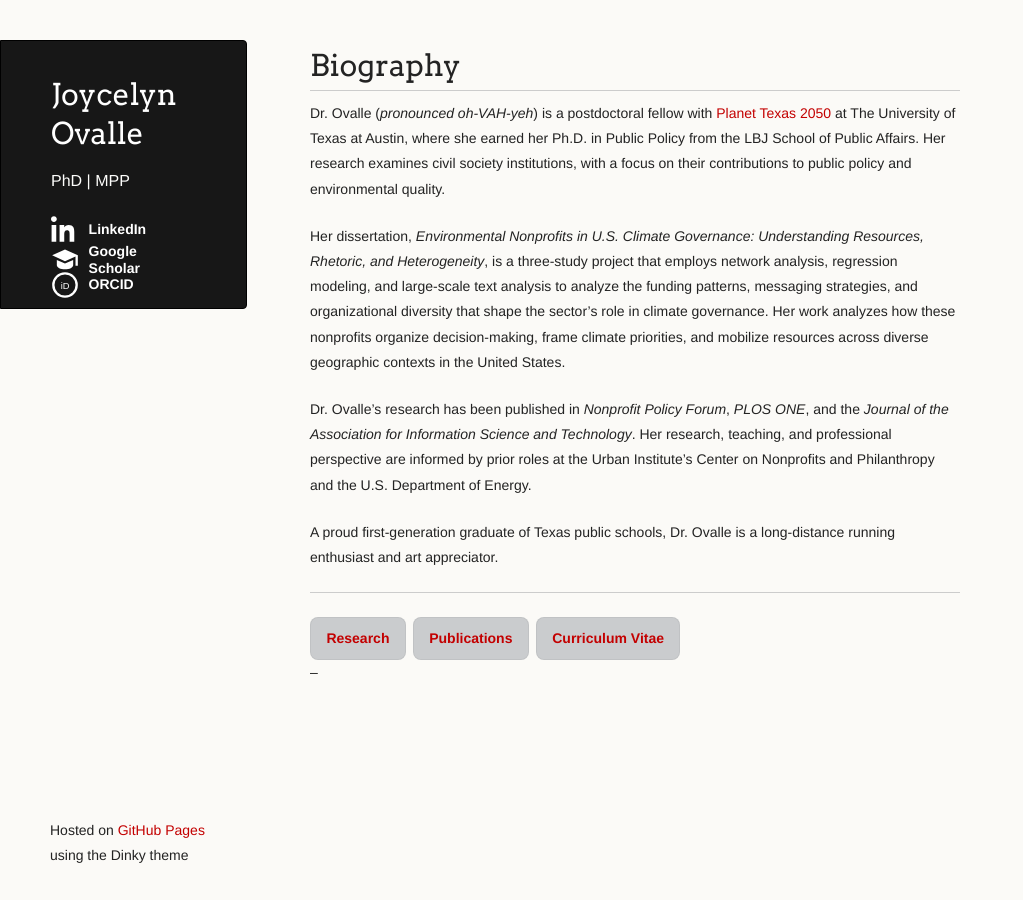
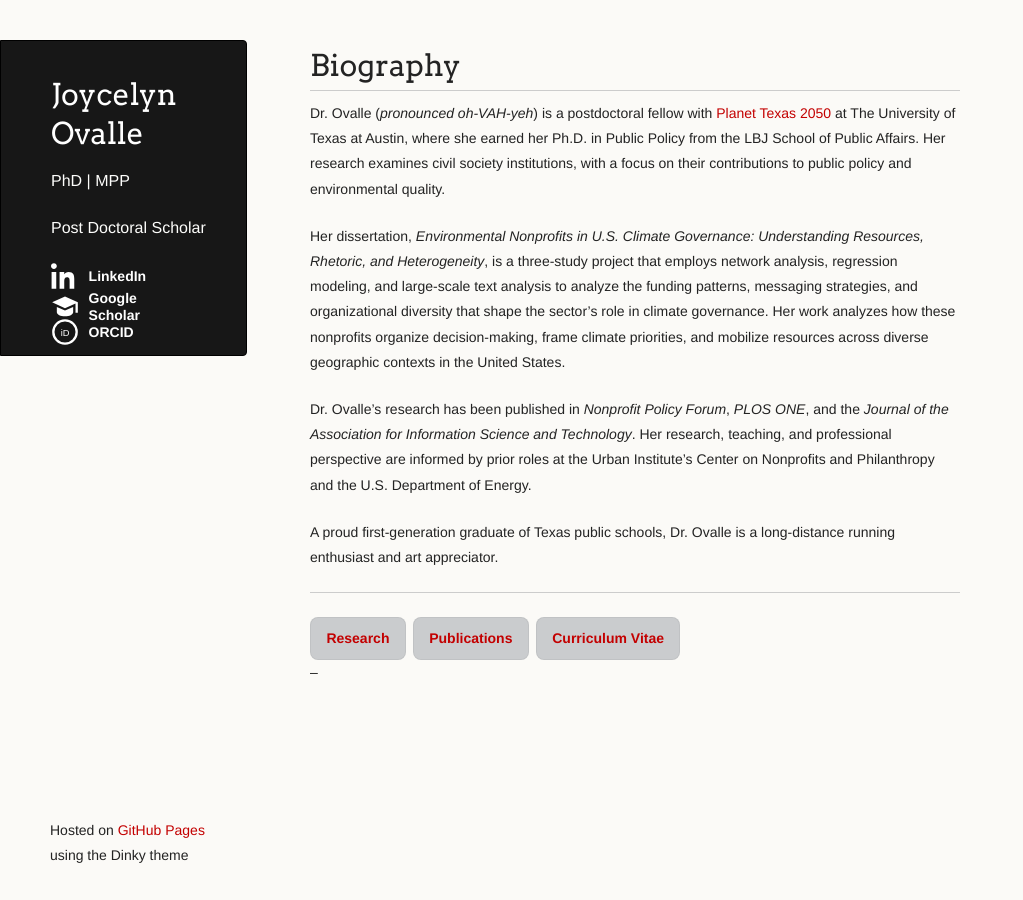
Before and after one commit to joyceovalle/j-ovalle, a Jekyll site: the page built from index.md, in a window 1280 px wide. Shown: the whole page, without its empty margins (0-1023 px from the left). Built offline with Jekyll 4.4.1, drawn with Linux system fonts in a browser that asks for light colours; our own code applies the rules of GitHub Pages for plain Markdown files.

Commit message:
Update default.html

```diff
--- a/_layouts/default.html
+++ b/_layouts/default.html
@@ -18,6 +18,7 @@
       <header>
         <h1 class="header">{{ site.title | default: site.github.repository_name }}</h1>
         <p class="header">{{ site.description | default: site.github.project_tagline }}</p>
+        <p class="header">{{ site.affiliation | default: site.github.project_tagline }}</p>
 
         {% if site.scholar_url or site.orcid_url or site.linkedin_url %}
           <nav class="profile-links" aria-label="Profile links">
```
